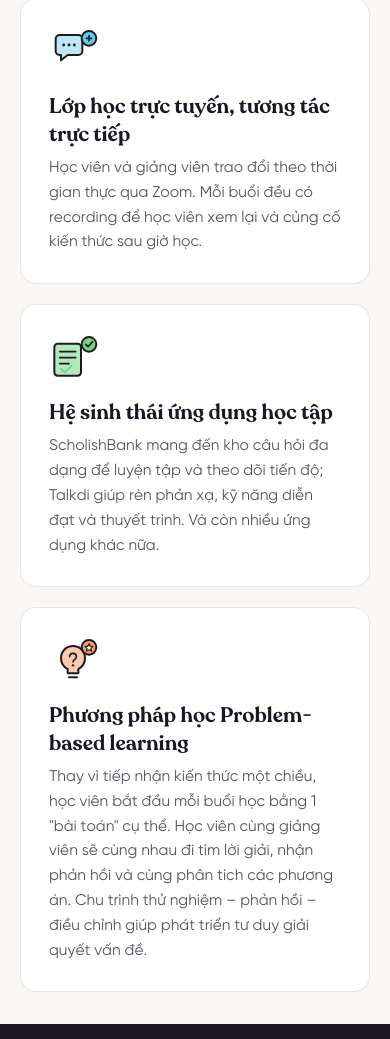
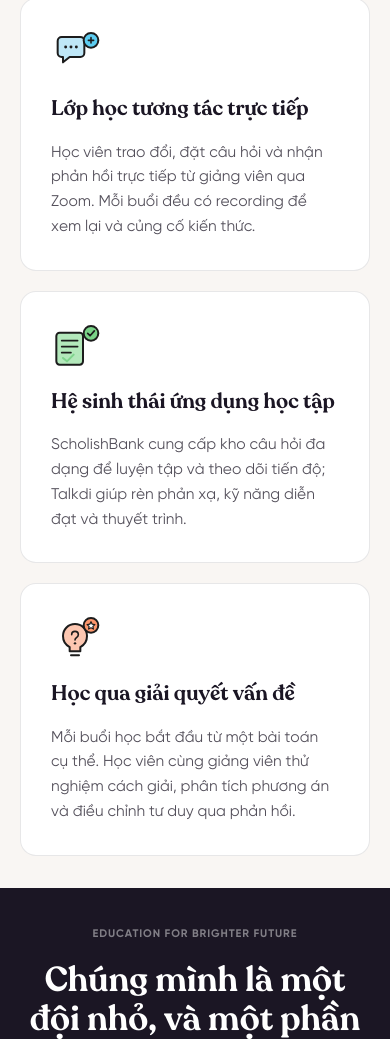
Before and after one commit to Suity59/scholish-website, a plain HTML site: page index.html in a window 390 px wide. Shown: the part 7294-8333 px from the top of the page. Drawn offline with Linux system fonts and the light colour scheme.

Commit message:
Balance homepage feature cards

```diff
--- a/css/style.css
+++ b/css/style.css
@@ -787,10 +787,16 @@ body.has-open-dialog { overflow: hidden; }
 
 /* ---------- Features (trio & grid 6) ---------- */
 .feature-grid { display: grid; grid-template-columns: repeat(3, 1fr); gap: 20px; }
-.feature { padding: 28px; }
-.feature svg { width: 48px; height: 48px; overflow: visible; margin-bottom: 18px; }
-.feature h3 { font-size: 21px; line-height: 1.3; margin-bottom: 8px; }
-.feature p { color: var(--fg-2); font-size: 15.5px; }
+.feature {
+  display: grid;
+  grid-template-rows: 48px auto 1fr;
+  align-content: start;
+  gap: 18px;
+  padding: 30px;
+}
+.feature svg { width: 48px; height: 48px; overflow: visible; margin: 0; }
+.feature h3 { min-height: 2.6em; font-size: 21px; line-height: 1.3; margin: 0; }
+.feature p { color: var(--fg-2); font-size: 15.5px; margin: 0; }
 
 /* ---------- Compare (Scholish vs trung tâm thường) ---------- */
 .compare { display: grid; grid-template-columns: 1fr 1fr; gap: 24px; max-width: 980px; margin-inline: auto; }
@@ -1061,6 +1067,15 @@ body.has-open-dialog { overflow: hidden; }
   animation: floaty var(--dur, 8s) ease-in-out var(--delay, 0s) infinite;
   transform: rotate(var(--r, 0deg));
 }
+.doodle--hero-companion {
+  top: calc(40% - clamp(76px, 5.5vw, 104px));
+}
+.doodle--hero-book {
+  right: calc(50% + clamp(660px, 44vw, 720px));
+}
+.doodle--hero-pencil {
+  left: calc(50% + clamp(660px, 44vw, 720px));
+}
 @keyframes floaty {
   0%, 100% { transform: translateY(0) rotate(var(--r, 0deg)); }
   50% { transform: translateY(-9px) rotate(calc(var(--r, 0deg) + 2deg)); }
@@ -1119,7 +1134,10 @@ body.has-open-dialog { overflow: hidden; }
 .rating-strip .stars { display: inline-block; }
 
 /* Chỉ hiện minh họa hai bên khi viewport đủ rộng để không chạm vào dải giá trị */
-@media (max-width: 1500px) { .notioly--hero { display: none; } }
+@media (max-width: 1500px) {
+  .notioly--hero,
+  .doodle--hero-companion { display: none; }
+}
 @media (max-width: 900px) { .doodle { display: none; } }
 
 @media (prefers-reduced-motion: reduce) {
@@ -1170,6 +1188,7 @@ body.has-open-dialog { overflow: hidden; }
   .hero-value::before { top: -1px; left: 0; width: 28px; }
 
   .wall, .feature-grid, .stat-cards, .compare, .upcoming__classes { grid-template-columns: 1fr; }
+  .feature h3 { min-height: 0; }
   .mission-section { background-size: 32px 32px; }
   .mission-block { padding: 30px 20px 34px; }
   .mission-block h2 { font-size: clamp(1.65rem, 8vw, 2.25rem); line-height: 1.22; }
--- a/index.html
+++ b/index.html
@@ -36,8 +36,8 @@
     <div class="decor" aria-hidden="true">
       <svg class="doodle" style="top: 12%; left: 7%; --dur: 9s; --r: -8deg;" width="46" height="40" viewBox="0 0 46 40" fill="none"><path d="M4 20L42 6 30 36l-8-10L4 20z" fill="#BFE7F7" stroke="#1B1624" stroke-width="1.5" stroke-linejoin="round"/><path d="M42 6L22 26" stroke="#1B1624" stroke-width="1.2"/></svg>
       <svg class="doodle" style="top: 10%; right: 9%; --dur: 7s; --delay: 0.8s; --r: 10deg;" width="40" height="40" viewBox="0 0 40 40" fill="none"><path d="M20 4c1.5 7 3.5 11 9 12.5C23.5 18 21.5 22 20 29c-1.5-7-3.5-11-9-12.5C16.5 15 18.5 11 20 4z" fill="#FDD46B" stroke="#1B1624" stroke-width="1.5" stroke-linejoin="round"/></svg>
-      <svg class="doodle" style="top: 38%; right: 4%; --dur: 8.5s; --delay: 0.3s; --r: 14deg;" width="46" height="46" viewBox="0 0 46 46" fill="none"><path d="M8 38l3-9L31 9l6 6-20 20-9 3z" fill="#FDC7B1" stroke="#1B1624" stroke-width="1.5" stroke-linejoin="round"/><path d="M28 12l6 6" stroke="#1B1624" stroke-width="1.2"/></svg>
-      <svg class="doodle" style="top: 42%; left: 3.5%; --dur: 10s; --delay: 1.2s; --r: -6deg;" width="48" height="40" viewBox="0 0 48 40" fill="none"><path d="M24 10C19 5 10 5 5 7v26c5-2 14-2 19 3 5-5 14-5 19-3V7c-5-2-14-2-19 3z" fill="#BFE7F7" stroke="#1B1624" stroke-width="1.5" stroke-linejoin="round"/><path d="M24 10v26" stroke="#1B1624" stroke-width="1.2"/></svg>
+      <svg class="doodle doodle--hero-companion doodle--hero-pencil" style="--dur: 8.5s; --delay: 0.3s; --r: 14deg;" width="46" height="46" viewBox="0 0 46 46" fill="none"><path d="M8 38l3-9L31 9l6 6-20 20-9 3z" fill="#FDC7B1" stroke="#1B1624" stroke-width="1.5" stroke-linejoin="round"/><path d="M28 12l6 6" stroke="#1B1624" stroke-width="1.2"/></svg>
+      <svg class="doodle doodle--hero-companion doodle--hero-book" style="--dur: 10s; --delay: 1.2s; --r: -6deg;" width="48" height="40" viewBox="0 0 48 40" fill="none"><path d="M24 10C19 5 10 5 5 7v26c5-2 14-2 19 3 5-5 14-5 19-3V7c-5-2-14-2-19 3z" fill="#BFE7F7" stroke="#1B1624" stroke-width="1.5" stroke-linejoin="round"/><path d="M24 10v26" stroke="#1B1624" stroke-width="1.2"/></svg>
       <svg class="doodle" style="bottom: 20%; right: 13%; --dur: 7.5s; --delay: 0.5s;" width="30" height="30" viewBox="0 0 30 30" fill="none"><path d="M15 4v22M4 15h22" stroke="#C9B1FB" stroke-width="4" stroke-linecap="round"/></svg>
       <svg class="doodle" style="bottom: 26%; left: 12%; --dur: 9.5s; --delay: 1.6s;" width="34" height="34" viewBox="0 0 34 34" fill="none"><circle cx="17" cy="17" r="12" stroke="#79D287" stroke-width="4" fill="none"/></svg>
       <img class="notioly notioly--hero is-left" src="assets/notioly/studying.svg" alt="">
@@ -511,8 +511,8 @@
             <circle cx="30" cy="8.5" r="5.5" fill="#5DCDF1" stroke="#1C1C1C" stroke-width="1.5"/>
             <path d="M28 8.5h4M30 6.5v4" stroke="#1C1C1C" stroke-width="1.2" stroke-linecap="round"/>
           </svg>
-          <h3>Lớp học trực tuyến, tương tác trực tiếp</h3>
-          <p>Học viên và giảng viên trao đổi theo thời gian thực qua Zoom. Mỗi buổi đều có recording để học viên xem lại và củng cố kiến thức sau giờ học.</p>
+          <h3>Lớp học tương tác trực tiếp</h3>
+          <p>Học viên trao đổi, đặt câu hỏi và nhận phản hồi trực tiếp từ giảng viên qua Zoom. Mỗi buổi đều có recording để xem lại và củng cố kiến thức.</p>
         </div>
         <div class="card feature reveal">
           <svg viewBox="0 0 36 36" fill="none" aria-hidden="true">
@@ -523,7 +523,7 @@
             <path d="M27.5 8.5l1.8 1.8 3.2-3.6" stroke="#1C1C1C" stroke-width="1.3" stroke-linecap="round" stroke-linejoin="round" fill="none"/>
           </svg>
           <h3>Hệ sinh thái ứng dụng học tập</h3>
-          <p>ScholishBank mang đến kho câu hỏi đa dạng để luyện tập và theo dõi tiến độ; Talkdi giúp rèn phản xạ, kỹ năng diễn đạt và thuyết trình. Và còn nhiều ứng dụng khác nữa.</p>
+          <p>ScholishBank cung cấp kho câu hỏi đa dạng để luyện tập và theo dõi tiến độ; Talkdi giúp rèn phản xạ, kỹ năng diễn đạt và thuyết trình.</p>
         </div>
         <div class="card feature reveal">
           <svg viewBox="0 0 36 36" fill="none" aria-hidden="true">
@@ -534,8 +534,8 @@
             <circle cx="30" cy="8.5" r="5.5" fill="#FD976D" stroke="#1C1C1C" stroke-width="1.5"/>
             <path d="M30 5.8l0.9 1.8 2 0.3-1.45 1.4 0.35 2-1.8-0.95L28.2 11.3l0.35-2-1.45-1.4 2-0.3L30 5.8z" fill="#FFFFFF" stroke="#1C1C1C" stroke-width="0.9" stroke-linejoin="round"/>
           </svg>
-          <h3>Phương pháp học Problem-based learning</h3>
-          <p>Thay vì tiếp nhận kiến thức một chiều, học viên bắt đầu mỗi buổi học bằng 1 "bài toán" cụ thể. Học viên cùng giảng viên sẽ cùng nhau đi tìm lời giải, nhận phản hồi và cùng phân tích các phương án. Chu trình thử nghiệm – phản hồi – điều chỉnh giúp phát triển tư duy giải quyết vấn đề.</p>
+          <h3>Học qua giải quyết vấn đề</h3>
+          <p>Mỗi buổi học bắt đầu từ một bài toán cụ thể. Học viên cùng giảng viên thử nghiệm cách giải, phân tích phương án và điều chỉnh tư duy qua phản hồi.</p>
         </div>
       </div>
     </div>
```
